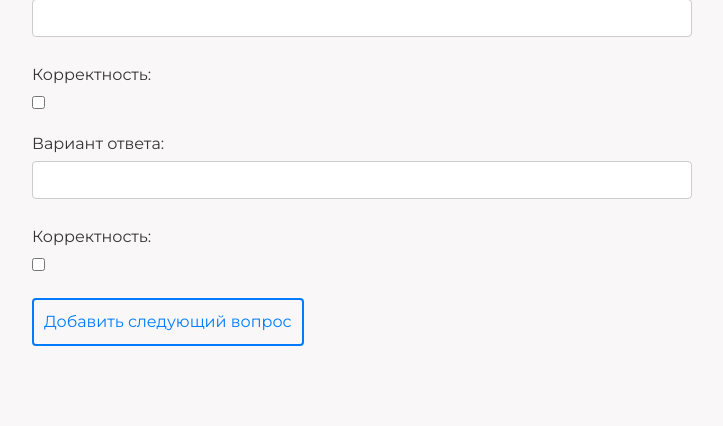
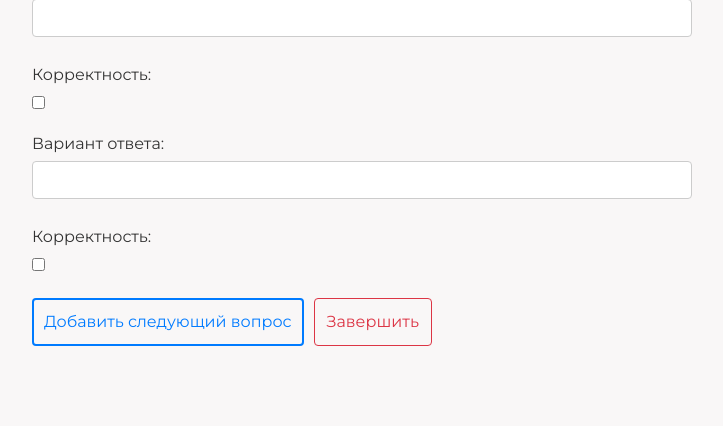
Before and after one commit to KurmaevAmir/EduTest, a Django app: page /constructor/test/1/question/1 in a window 1280 px wide. Shown: the part 700-1126 px from the top of the page, without its empty margins (278-1001 px from the left). Run offline with Django 5.2, Linux system fonts and the light colour scheme; tables that the repository leaves empty hold one stand-in row (values such as "Sample post"); some libraries are stand-ins or nearby versions.

Commit message:
ET-22 Реализовать дизайн страницы теста(Добавлена кнопка завершить)

```diff
--- a/EduTest/constructor/Templates/constructor/question.html
+++ b/EduTest/constructor/Templates/constructor/question.html
@@ -41,9 +41,15 @@
         </div>
         {% endfor %}
         <div class="buttons">
-            <button type="submit" class="btn submit-btn-outline-primary">Добавить следующий вопрос</button>
+            <button type="submit" class="btn submit-btn-outline-primary" style="margin-right: 10px">Добавить следующий вопрос</button>
+            <button type="button" id="finishTestButton" class="btn btn-outline-danger">Завершить</button>
         </div>
     </form>
 </div>
+<script>
+    document.getElementById('finishTestButton').addEventListener('click', function() {
+        window.location.href = '{% url "Main:test_list" %}';
+    });
+</script>
 </body>
 </html>
```
